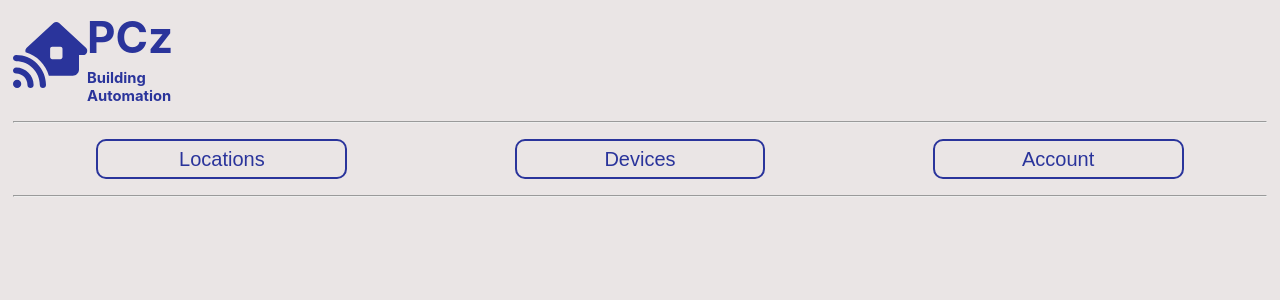
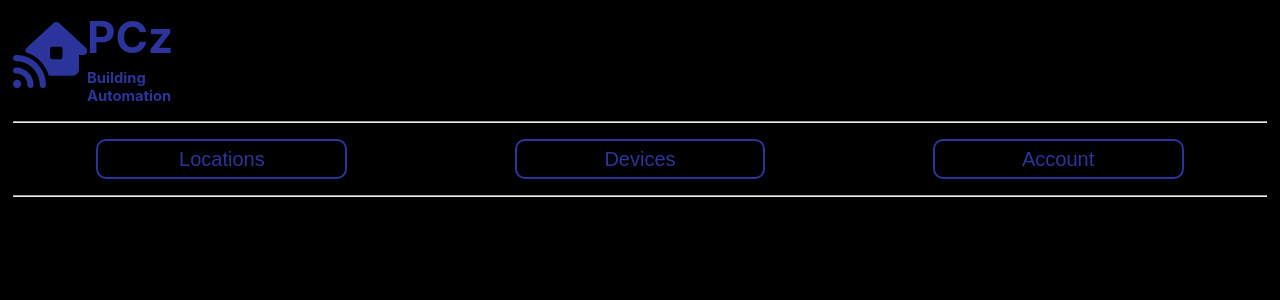
Before and after one commit to czechp/building-automation-frontend, a React (Create React App) app: page / in a window 1280 px wide. Shown: the top 300 px of the page. Built offline with nearby package versions, Linux system fonts and the light colour scheme.

Commit message:
Changed background color

```diff
--- a/src/configuration/globalStyles.js
+++ b/src/configuration/globalStyles.js
@@ -5,7 +5,7 @@ const GlobalStyles = createGlobalStyle`
     @import url('https://fonts.googleapis.com/css2?family=Archivo+Black&family=Roboto:wght@600&display=swap');
     font-size: 22px;
     color: ${({theme}) => theme.colors.primary};
-    background-color: ${({theme}) => theme.colors.faded};
+    background-color: ${({theme}) => theme.colors.black};
     margin-right: 1%;
     margin-left: 1%;
     width: auto;
```
